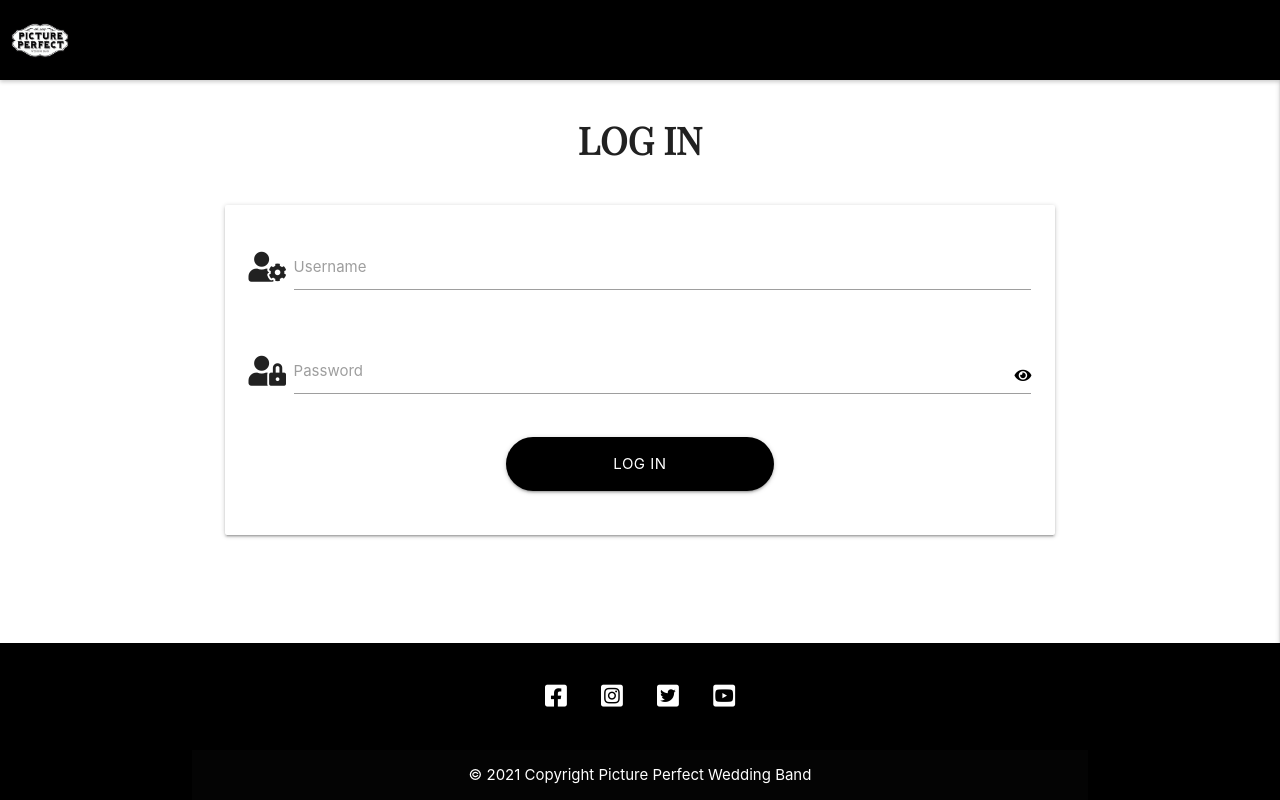
After one commit to Joe2308/wedding-band-diary, a Flask app: page /login in a window 1280 px wide. The commit adds this page. Run offline with Flask 2, Linux system fonts and the light colour scheme; some libraries are stand-ins or nearby versions.

Commit message:
Login form and post request for user login created

```diff
--- a/app.py
+++ b/app.py
@@ -4,6 +4,8 @@ from flask import (
     redirect, request, session, url_for, abort)
 from flask_pymongo import PyMongo
 from bson.objectid import ObjectId
+from werkzeug.security import generate_password_hash, check_password_hash
+from datetime import datetime
 if os.path.exists("env.py"):
     import env
 
@@ -37,6 +39,40 @@ def gig_info(gig_id):
         "gig-info.html", gig=gig, categories=categories)
 
 
+# Log in page
+@app.route("/login", methods=["GET", "POST"])
+def login():
+    if request.method == "POST":
+        username = request.form.get("username").lower()
+        password = request.form.get("password")
+        session["user"] = username
+        existing_user = mongo.db.users.find_one(
+            {"username": username})
+        existing_password = mongo.db.users.find_one({"password": password})
+
+        if(existing_user):
+            if(existing_password):
+                session["user"] = username
+                flash("Welcome, {}!".format(username.capitalize()))
+                return redirect(url_for("get_gigs"))
+            else:
+                # Password does not match
+                flash("Incorrect password and/or username")
+                return redirect(url_for("login"))
+
+        flash("Incorrect password and/or username")
+        return redirect(url_for("login"))
+
+    return render_template("login.html")
+
+
+# Check if user is authenticated
+def is_authenticated():
+    """ Ensure that user is authenticated
+    """
+    return 'user' in session
+
+
 if __name__ == "__main__":
     app.run(host=os.environ.get("IP"),
             port=int(os.environ.get("PORT")),
--- a/static/js/script.js
+++ b/static/js/script.js
@@ -2,3 +2,16 @@ $(document).ready(function () {
     $(".sidenav").sidenav({edge: "right"});
     $('.tooltipped').tooltip();
 });
+
+$(function() { setTimeout(function() {
+    $("#form-alert").hide(1000); }, 2000); });
+
+$(".field_icon").on("click", function () {
+    $(this).toggleClass("fa-eye-slash fa-eye");
+    var show = document.getElementById("password");
+    if (show.type === "password") {
+        show.type = "text";
+    } else {
+        show.type = "password";
+    }
+});
--- a/templates/base.html
+++ b/templates/base.html
@@ -84,8 +84,6 @@
                 {% for message in messages %}
                     <div class="container">
                         <div class="row flashes card-panel" id="form-alert">
-                            <a href="#" id="alert-close" class="close"><i
-                                    class="flash-close far fa-times-circle right"></i></a>
                             <h4 class="center-align">{{ message }}</h4>
                         </div>
                     </div>
--- a/templates/home.html
+++ b/templates/home.html
@@ -4,7 +4,7 @@
 <!-- Home page hero image and CTA -->
 <div class="row hero-home-2" title="Wedding Band">
     <div class="hero-cta col s12 m12 l8 offset-l2 center-align">
-        <a href="{{ url_for('get_gigs') }}"
+        <a href="{{ url_for('login') }}"
             class="cta buttons col s6 offset-s3 m4 offset-m4 btn-large text-shadow white-text">Login</a>
     </div>
 </div>
--- /dev/null
+++ b/templates/login.html
@@ -0,0 +1,43 @@
+{% extends "base.html" %}
+{% block content %}
+
+<div class="container">
+    <div class="row">
+        <h3 class="center-align">LOG IN</h3>
+    </div>
+</div>
+
+<div class="row">
+    <form class="col s12 m8 offset-m2" method="post" action="{{ url_for('login') }}">
+        <div class="card-panel">
+            <!-- Username field -->
+            <div class="row">
+                <div class="input-field col s12">
+                    <i class="fas fa-user-cog prefix" aria-hidden="true"></i>
+                    <input id="username" name="username" type="text" minlength="2" maxlength="20"
+                        class="validate" required>
+                    <label for="username">Username</label>
+                </div>
+            </div>
+            <!-- Password field -->
+            <div class="row">
+                <div class="input-field col s12">
+                    <i class="fas fa-user-lock prefix" aria-hidden="true"></i>
+                    <input id="password" name="password" type="password" minlength="5" maxlength="20"
+                        pattern="(?=.*\d)(?=.*[a-z])(?=.*[A-Z]).{8,}" class="validate log" required>
+                    <!-- Show and hide password -->
+                    <span class="fas fa-eye field_icon" aria-hidden="true"></span>
+                    <label for="password">Password</label>
+                </div>
+            </div>
+            <!-- Log In button -->
+            <div class="row">
+                <button type="submit" class="buttons col s8 offset-s2 m4 offset-m4 btn-large text-shadow white-text">Log
+                    In</button>
+            </div>
+        </div>
+    </form>
+</div>
+
+
+{% endblock %}
```
